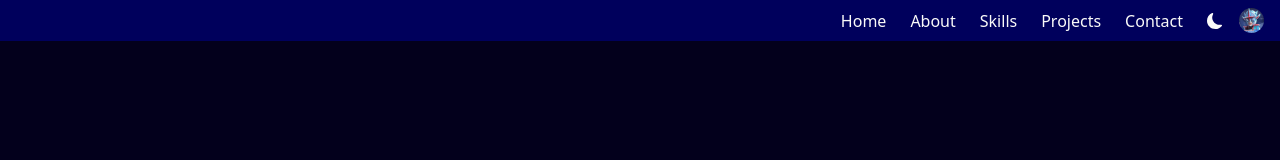
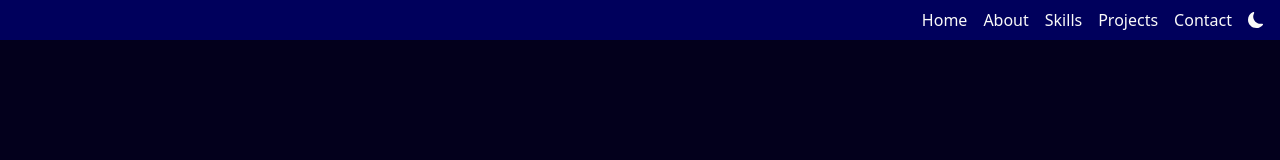
Before and after one commit to harshbhange0/portfolio, a React (Create React App) app in the folder client/: page / in a window 1280 px wide. Shown: the top 160 px of the page. Built offline with nearby package versions, Linux system fonts and the light colour scheme.

Commit message:
navbar bug fix #2

```diff
--- a/client/src/components/Navbar.jsx
+++ b/client/src/components/Navbar.jsx
@@ -1,6 +1,7 @@
 import React, { useState } from "react";
-import webIcon from "../assets/web_icon.jpg";
+
 import { BsMoonFill, BsSunFill, BsJustify } from "react-icons/bs";
+import { AiOutlineClose } from "react-icons/ai";
 
 function Navbar({ setTheme }) {
   const [thames, setThames] = useState(false);
@@ -17,91 +18,58 @@ function Navbar({ setTheme }) {
     setTheme(newThames);
   };
 
+  let links = [
+    {
+      title: "Home",
+      url: "#intro",
+    },
+    {
+      title: "About",
+      url: "#about",
+    },
+    {
+      title: "Skills",
+      url: "#skills",
+    },
+    {
+      title: "Projects",
+      url: "#projects",
+    },
+    {
+      title: "Contact",
+      url: "#contact",
+    },
+  ];
+
   return (
     <nav
-      className={`sticky top-0 z-10 flex flex-col  justify-center px-4 py-2 transition-all duration-500 ease-in sm:flex-row sm:justify-between ${
-        thames ? "text-b bg-white shadow-sm" : "bg-[#00005C]"
+      className={`sticky top-0 z-10 flex justify-between  sm:flex-row sm:justify-end ${
+        thames ? "bg-white" : "bg-[#00005C]"
       }`}
     >
-      <div>
+      <div className="relative z-10 w-[100%]">
+        <div
+          className={`sticky top-0 z-10 flex h-[100%] w-[100%] justify-between py-2 text-2xl sm:static sm:h-auto sm:py-0 ${
+            thames ? "bg-white" : "bg-[#00005C]"
+          }`}
+        >
+          <div className="flex items-center ps-4 sm:hidden">
             <button
-          className="block sm:hidden"
+              className={`flex items-center ${
+                thames ? "bg-white" : "bg-[#00005C]"
+              }`}
               onClick={() => {
-            const toggleCollapse = !collapse;
+                let toggleCollapse = !collapse;
                 setCollapse(toggleCollapse);
               }}
             >
-          <BsJustify className="text-2xl" />
+              {collapse ? <AiOutlineClose /> : <BsJustify />}
             </button>
           </div>
-
-      <ul
-        class={` flex  flex-col justify-center gap-6 py-4 sm:flex-row sm:items-center sm:py-0 ${
-          collapse ? "top-0 " : "absolute top-[-400px] sm:relative sm:top-0"
-        }`}
-      >
-        <li class=" me-auto">
-          <a
-            href="#intro"
-            class={th}
-            onClick={() => {
-              const toggleCollapse = !collapse;
-              setCollapse(toggleCollapse);
-            }}
-          >
-            Home
-          </a>
-        </li>
-        <li class=" me-auto">
-          <a
-            href="#about"
-            class={th}
-            onClick={() => {
-              const toggleCollapse = !collapse;
-              setCollapse(toggleCollapse);
-            }}
-          >
-            About
-          </a>
-        </li>
-        <li class=" me-auto">
-          <a
-            href="#skills"
-            class={th}
-            onClick={() => {
-              const toggleCollapse = !collapse;
-              setCollapse(toggleCollapse);
-            }}
-          >
-            Skills
-          </a>
-        </li>
-        <li class=" me-auto">
-          <a
-            href="#projects"
-            class={th}
-            onClick={() => {
-              const toggleCollapse = !collapse;
-              setCollapse(toggleCollapse);
-            }}
-          >
-            Projects
-          </a>
-        </li>
-        <li class=" me-auto">
-          <a
-            href="#contact"
-            class={th}
-            onClick={() => {
-              const toggleCollapse = !collapse;
-              setCollapse(toggleCollapse);
-            }}
-          >
-            Contact
-          </a>
-        </li>
-        <li className=" flex w-[100%] justify-between sm:gap-4">
+          <div className="flex items-center pe-4 sm:hidden">
+            {" "}
             <button
+              className="flex items-center"
               onClick={() => {
                 setThames((prevThames) => !prevThames);
                 toggleThemes();
@@ -112,12 +80,52 @@ function Navbar({ setTheme }) {
               ) : (
                 <BsMoonFill className={`${th} text-xl`} />
               )}
-          </button>{" "}
-          <div className=" overflow-hidden rounded-full">
-            <img className="w-[25px]" src={webIcon} alt="" />
+            </button>
           </div>
+        </div>
+
+        <ul
+          className={` -z-30 flex w-[100%] flex-col justify-end gap-4 px-4 py-2 transition-all duration-500 ease-in sm:flex-row sm:items-center ${
+            collapse
+              ? "absolute top-[100%] sm:static"
+              : "absolute top-[-500px] sm:static"
+          }
+          ${thames ? "bg-white" : "bg-[#00005C]"}`}
+        >
+          {links.map((link, i) => {
+            return (
+              <li key={i}>
+                <a
+                  className={th}
+                  href={link.url}
+                  onClick={() => {
+                    let toggleCollapse = !collapse;
+                    setCollapse(toggleCollapse);
+                  }}
+                >
+                  {link.title}
+                </a>
+              </li>
+            );
+          })}
+          <li className="hidden sm:block">
+            {" "}
+            <button
+              className="flex items-center"
+              onClick={() => {
+                setThames((prevThames) => !prevThames);
+                toggleThemes();
+              }}
+            >
+              {thames ? (
+                <BsSunFill className={`${th} text-xl`} />
+              ) : (
+                <BsMoonFill className={`${th} text-xl`} />
+              )}
+            </button>
           </li>
         </ul>
+      </div>
     </nav>
   );
 }
```
Lines whose indentation alone changed are shown as unchanged.
